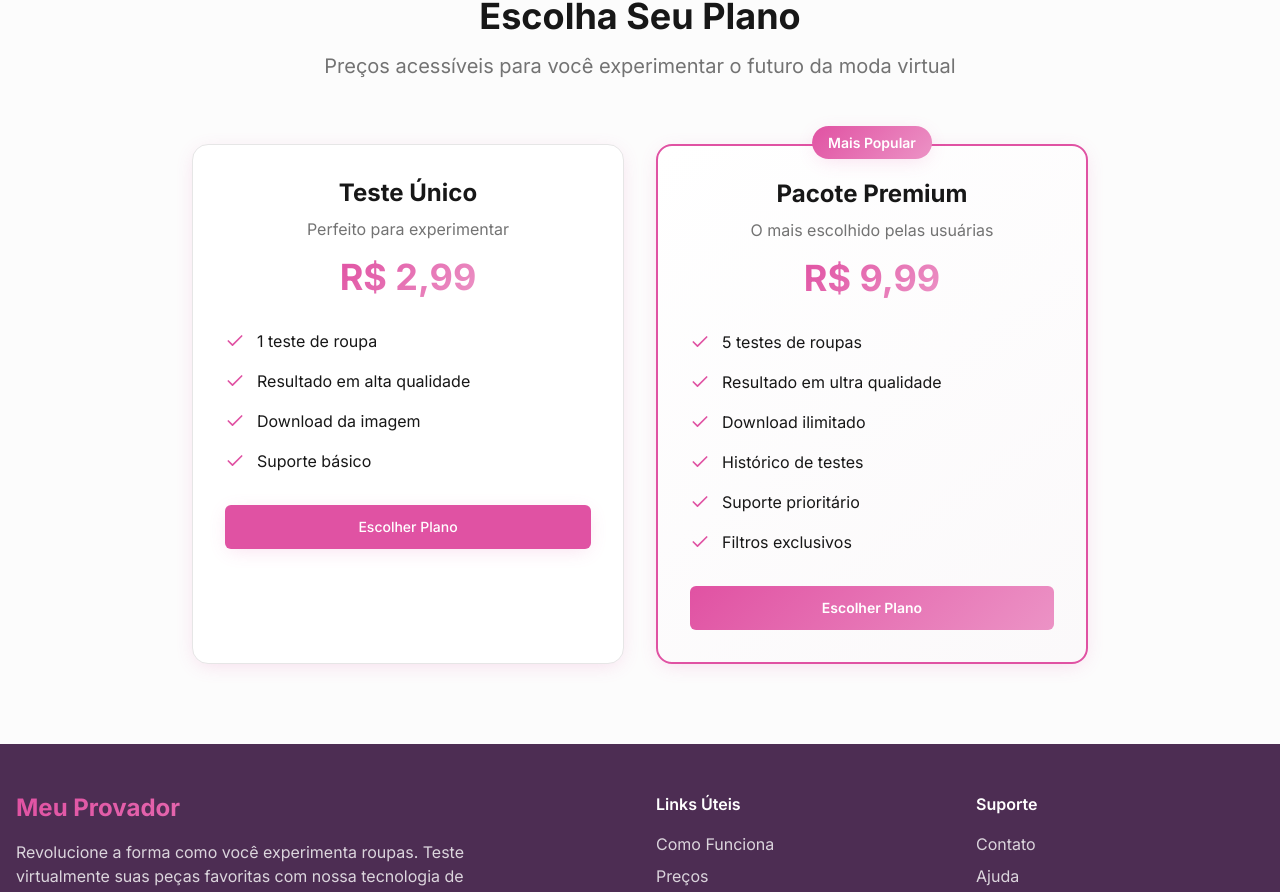
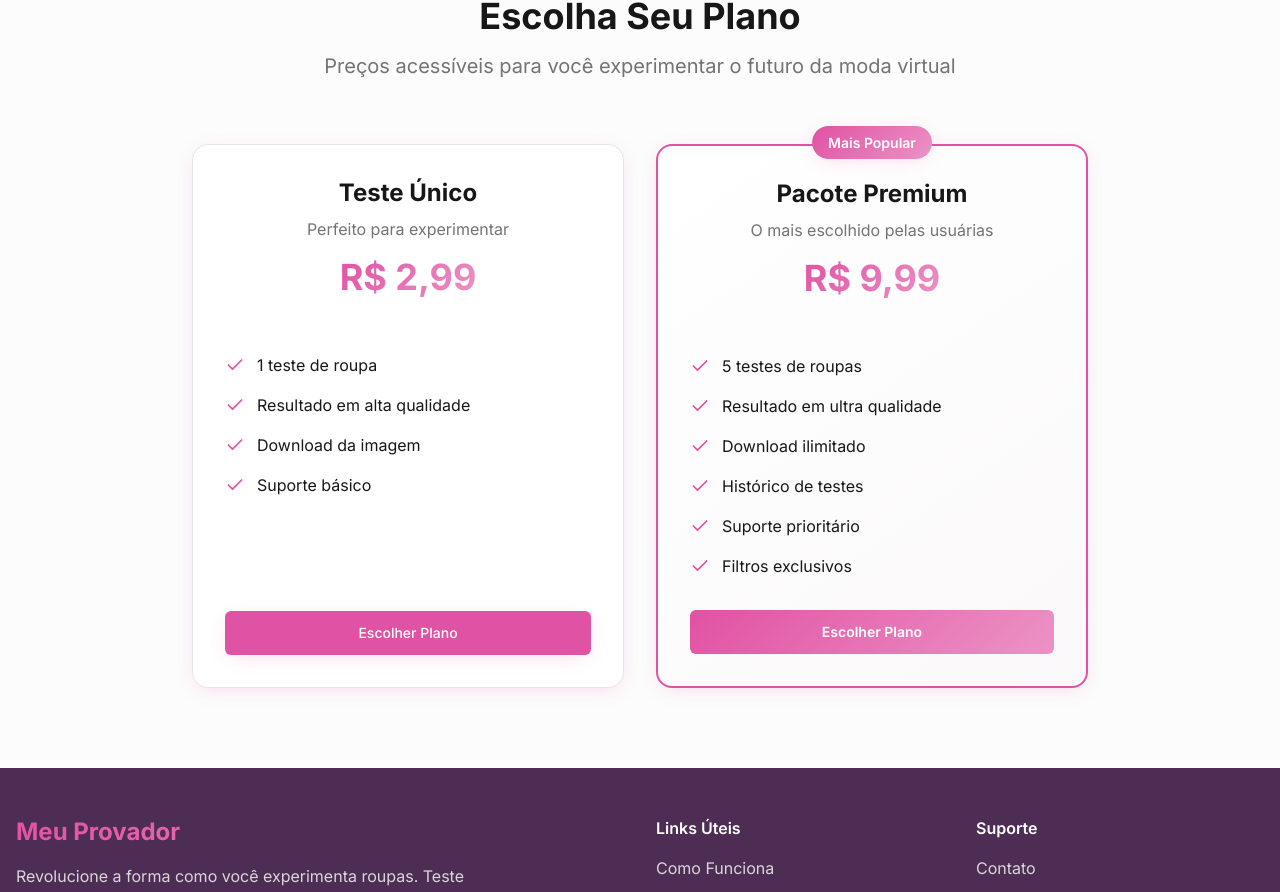
Before and after one commit to ubiratanbraga/meu-provador-virtual, a React (Vite) app: page / in a window 1280 px wide. Shown: the part 1746-2638 px from the top of the page. Built offline with nearby package versions, Linux system fonts and the light colour scheme.

Commit message:
Align pricing plan buttons
Align the "Escolher Plano" buttons in both pricing sections to ensure consistent alignment and visual harmony.

```diff
--- a/src/components/PricingSection.tsx
+++ b/src/components/PricingSection.tsx
@@ -1,3 +1,4 @@
+
 import { Button } from "@/components/ui/button";
 import { Check } from "lucide-react";
 
@@ -47,7 +48,7 @@ const PricingSection = () => {
           {plans.map((plan, index) => (
             <div
               key={plan.title}
-              className={`relative rounded-2xl p-8 transition-all duration-300 hover:shadow-elegant animate-scale-in ${
+              className={`relative rounded-2xl p-8 transition-all duration-300 hover:shadow-elegant animate-scale-in flex flex-col ${
                 plan.popular
                   ? 'bg-gradient-card border-2 border-primary shadow-soft'
                   : 'bg-background border border-border shadow-soft'
@@ -72,7 +73,7 @@ const PricingSection = () => {
                 </div>
               </div>
 
-              <ul className="space-y-4 mb-8">
+              <ul className="space-y-4 mb-8 flex-grow">
                 {plan.features.map((feature, featureIndex) => (
                   <li key={featureIndex} className="flex items-center">
                     <Check className="h-5 w-5 text-primary mr-3 flex-shrink-0" />
```
